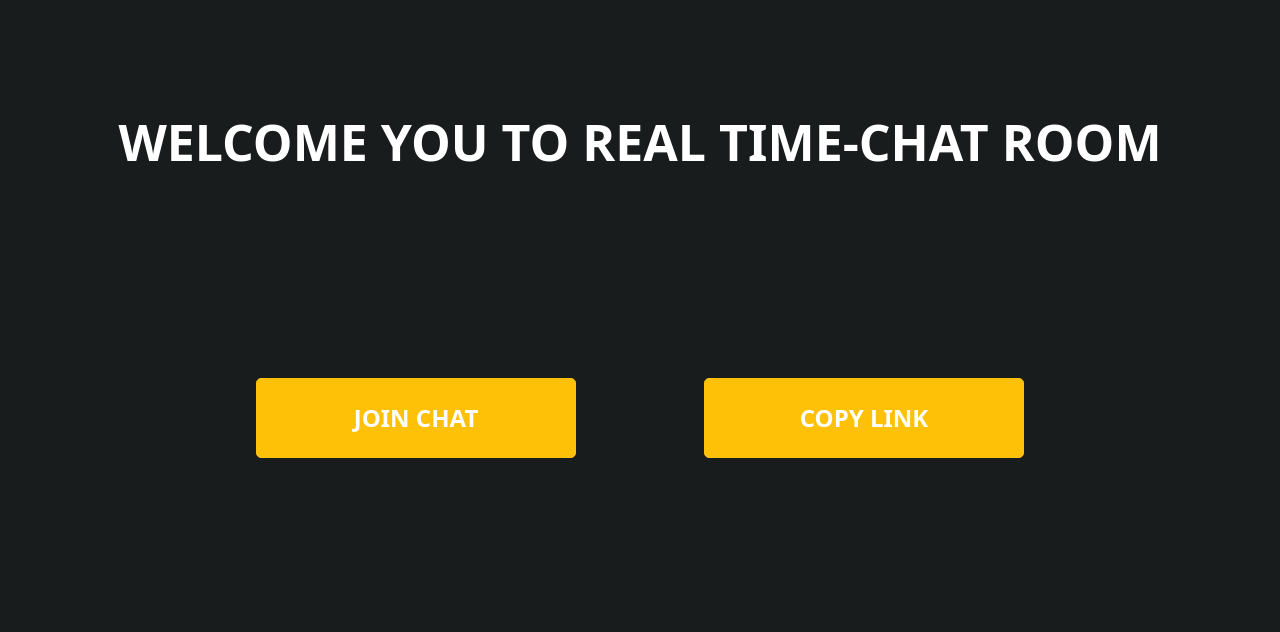
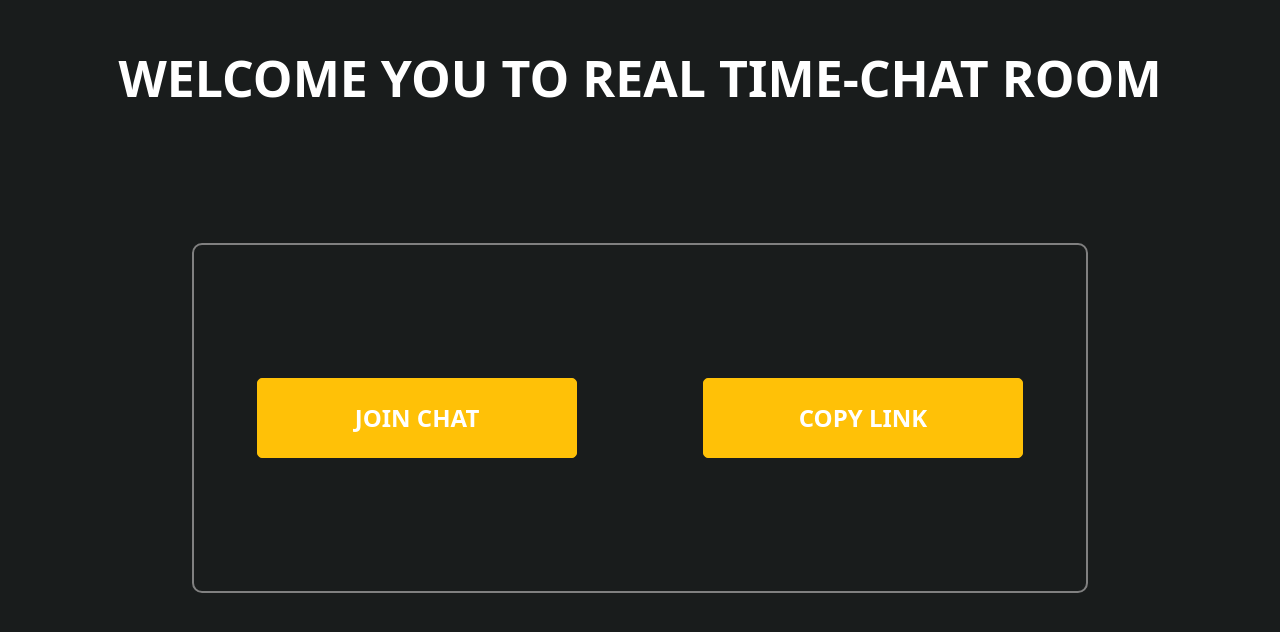
Before and after one commit to AR-Ballava/chat-demo, a React (Vite) app: page / in a window 1280 px wide. Shown: the part 112-744 px from the top of the page. Built offline with nearby package versions, Linux system fonts and the light colour scheme.

Commit message:
add boder

```diff
--- a/src/Home.css
+++ b/src/Home.css
@@ -28,6 +28,8 @@ html, body, #root {
     /* background-color: #F4F754; */
     border-radius: 10px;
     flex-wrap: wrap;
+    background-origin: padding-box;
+    border: 2px solid grey;
 }
 
 .btn-box{
@@ -92,5 +94,5 @@ html, body, #root {
 }
 h1{
     text-align: center;
-    transform: translateY(clamp(20px, 10vw, 200px));
+    transform: translateY(clamp(20px, 5vw, 200px));
 }
```
